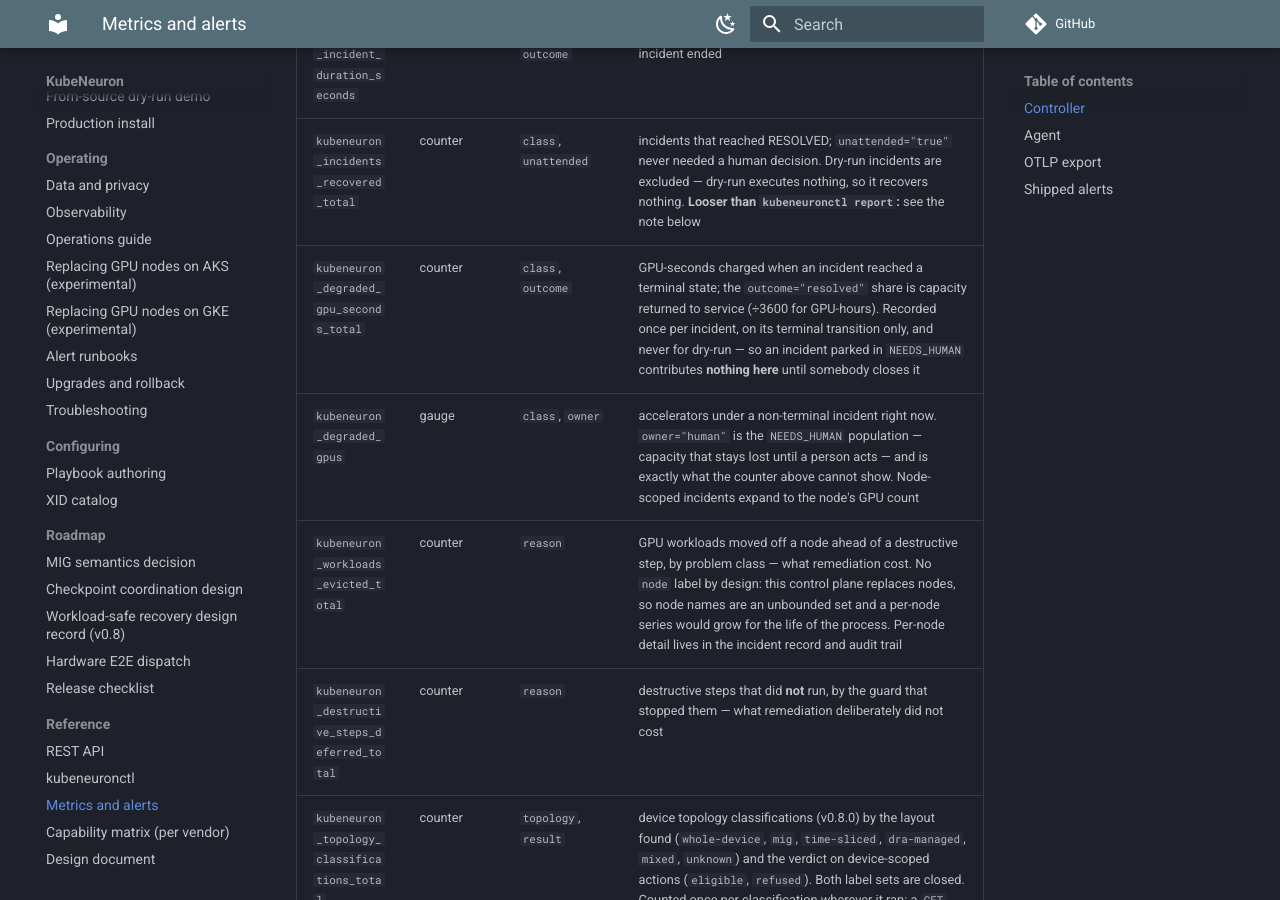
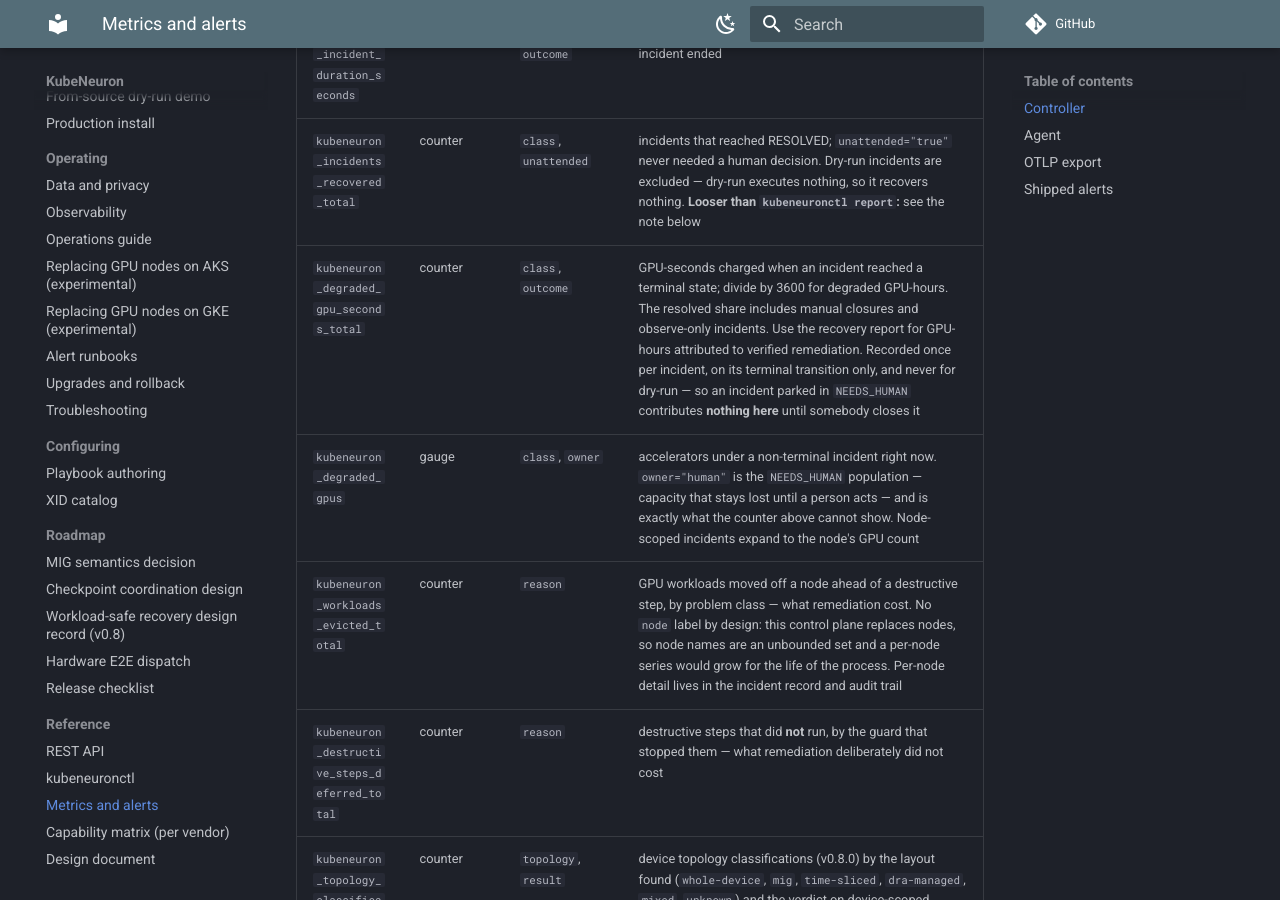
Before and after one commit to kubeneuron/kubeneuron, an MkDocs documentation site: the page built from docs/reference-metrics.md, in a window 1280 px wide and 900 px high, scrolled down 2309 px. Built offline with MkDocs 1.6.1 and Material for MkDocs 9.7.7, drawn with Linux system fonts in a browser that asks for light colours; comment, search, counter and statistics services are not loaded.

```diff
--- a/docs/reference-metrics.md
+++ b/docs/reference-metrics.md
@@ -39,7 +39,7 @@ The panel and CLI compute period estimates from the incident store. See [how the
 | `kubeneuron_runtime_config_info` | gauge | `digest` | identity of the loaded runtime configuration (always 1); a digest lagging `KubeNeuron.status.configDigest` is a rollout that never landed |
 | `kubeneuron_incident_duration_seconds` | histogram | `class`, `outcome` | open-to-halted wall time — MTTR, split by how the incident ended |
 | `kubeneuron_incidents_recovered_total` | counter | `class`, `unattended` | incidents that reached RESOLVED; `unattended="true"` never needed a human decision. Dry-run incidents are excluded — dry-run executes nothing, so it recovers nothing. **Looser than `kubeneuronctl report`:** see the note below |
-| `kubeneuron_degraded_gpu_seconds_total` | counter | `class`, `outcome` | GPU-seconds charged when an incident reached a terminal state; the `outcome="resolved"` share is capacity returned to service (÷3600 for GPU-hours). Recorded once per incident, on its terminal transition only, and never for dry-run — so an incident parked in `NEEDS_HUMAN` contributes **nothing here** until somebody closes it |
+| `kubeneuron_degraded_gpu_seconds_total` | counter | `class`, `outcome` | GPU-seconds charged when an incident reached a terminal state; divide by 3600 for degraded GPU-hours. The resolved share includes manual closures and observe-only incidents. Use the recovery report for GPU-hours attributed to verified remediation. Recorded once per incident, on its terminal transition only, and never for dry-run — so an incident parked in `NEEDS_HUMAN` contributes **nothing here** until somebody closes it |
 | `kubeneuron_degraded_gpus` | gauge | `class`, `owner` | accelerators under a non-terminal incident right now. `owner="human"` is the `NEEDS_HUMAN` population — capacity that stays lost until a person acts — and is exactly what the counter above cannot show. Node-scoped incidents expand to the node's GPU count |
 | `kubeneuron_workloads_evicted_total` | counter | `reason` | GPU workloads moved off a node ahead of a destructive step, by problem class — what remediation cost. No `node` label by design: this control plane replaces nodes, so node names are an unbounded set and a per-node series would grow for the life of the process. Per-node detail lives in the incident record and audit trail |
 | `kubeneuron_destructive_steps_deferred_total` | counter | `reason` | destructive steps that did **not** run, by the guard that stopped them — what remediation deliberately did not cost |
```
Also changed, not shown: 1 other file.
